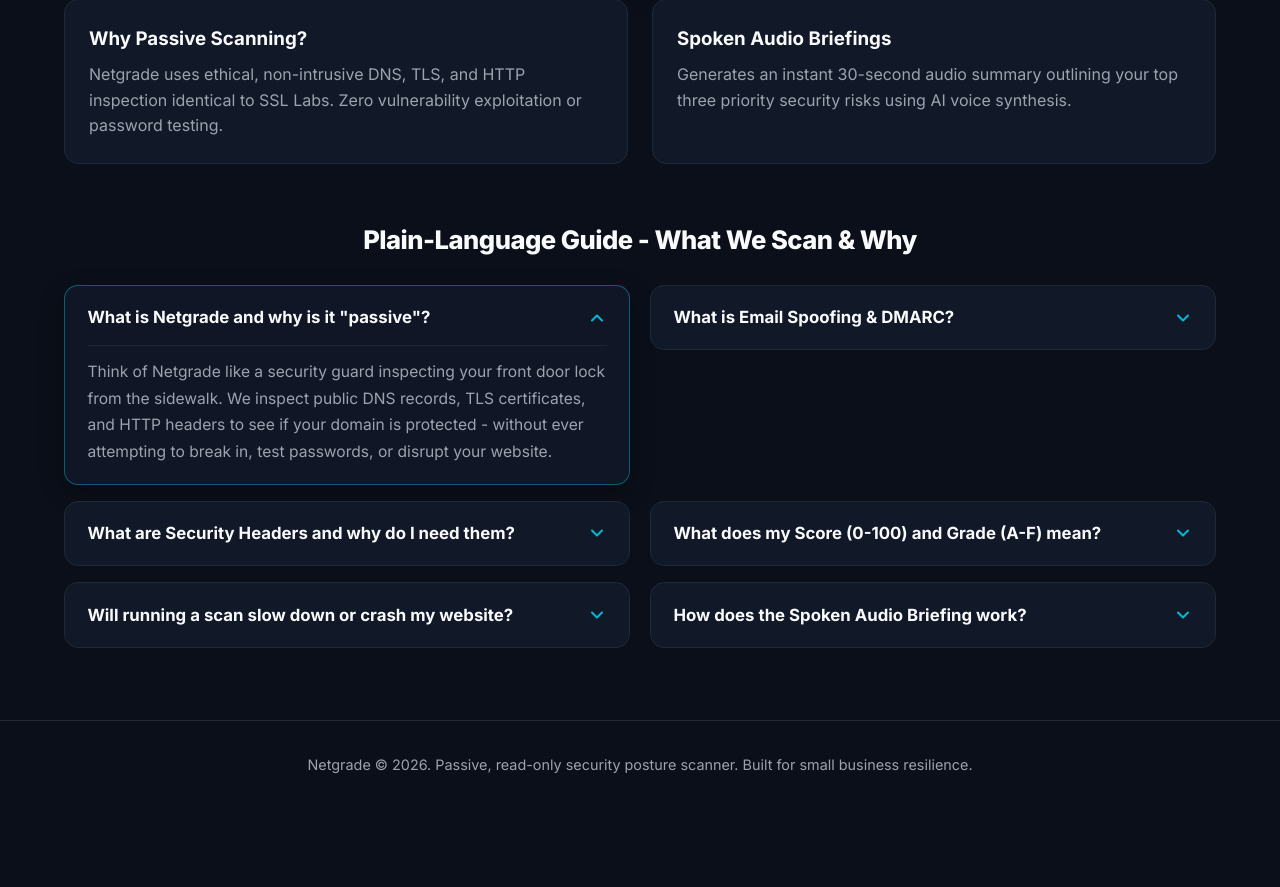
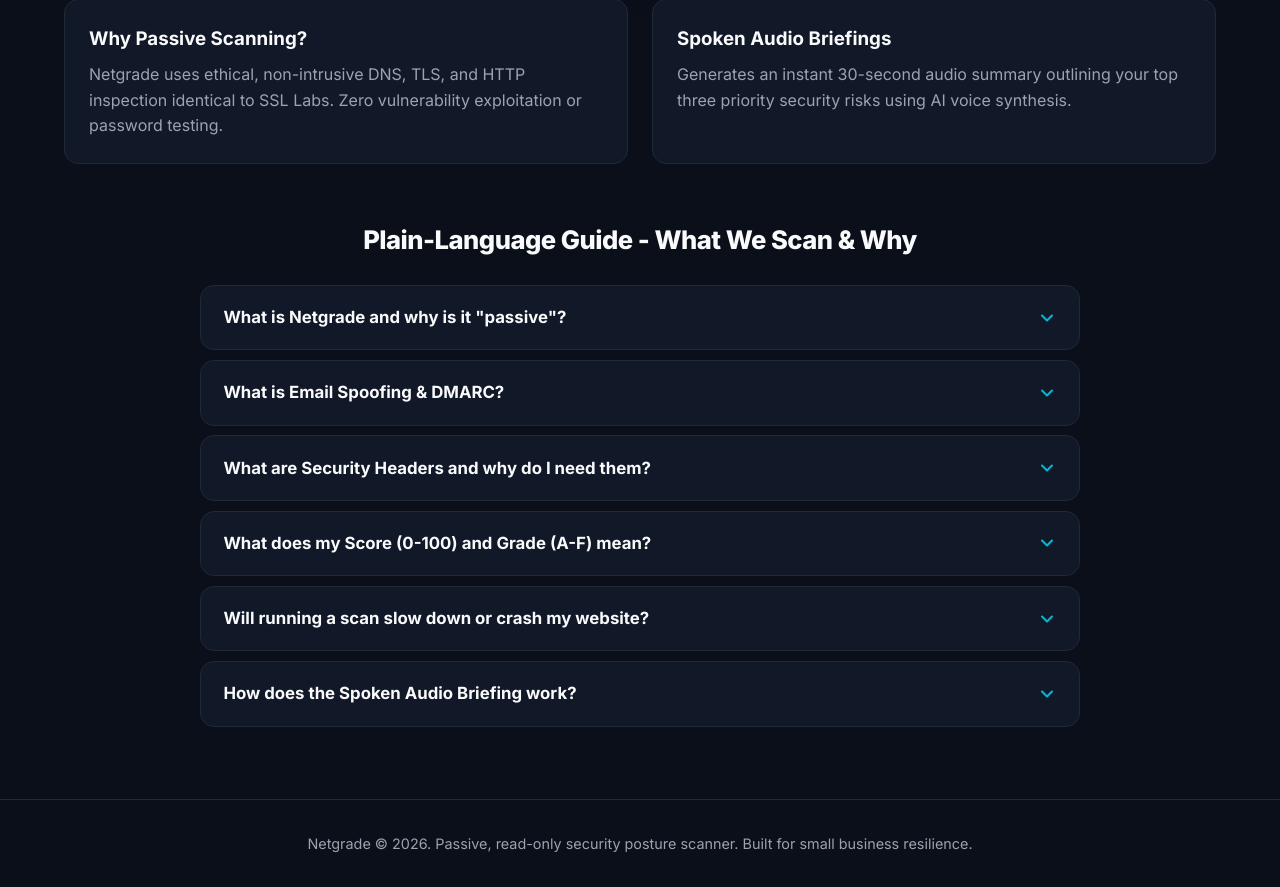
Before and after one commit to maansjayden/netgrade, a Python web app: template templates/index.html in a window 1280 px wide. Shown: the part 505-1392 px from the top of the page. Before the commit the page ends 1278 px from the top, so only its background shows below. Run offline with Jinja, Linux system fonts and the light colour scheme; the template is opened without the code that fills it, so the values that code supplies are empty.

Commit message:
Keep the guide one column, and stop it opening an answer on arrival
Reverts the two-column grid from the previous commit. It measured well closed
-- 36% shorter -- but I only measured it with one item open and never checked
what happens when a reader opens one. In a grid an expanded item makes its whole
row tall, leaves a hole beside itself, and displaces everything below. One column
expands downwards only, which is what clicking a question should do. Verified:
opening the third item shifts items four to six by ~107px and moves nothing
above it, at 1400px, 900px and 390px alike.

The first answer no longer opens on arrival. In one column that read as a
worked example; it was also the one item that restates the "Why Passive
Scanning?" card directly above it, so the most prominent text on the lower page
was a repeat. All six rows are now a uniform 66px.

Two things that make the closed state carry its weight. .faq-item already
declared a transition on border-color, background-color and box-shadow and
nothing ever triggered it on hover, so the rows gave no sign they could be
clicked -- now they do, at a lower intensity than the open state so the two
stay distinguishable. And the answer paragraphs are capped at 68ch: the row is
as wide as the question needs, the answer is prose and reads badly that wide.

Gap tightened to 0.6rem and the column widened to 880px, which narrows the
pinch against the 1152px cards above without pretending an accordion wants to
be full width.

```diff
--- a/static/style.css
+++ b/static/style.css
@@ -606,25 +606,16 @@ h1, h2, h3, h4, h5, h6 {
   color: var(--text-main);
   letter-spacing: -0.02em;
 }
+/* Deliberately one column. Two columns fit and are 36% shorter closed, but an
+   accordion in a grid expands into a tall row and leaves a hole beside the open
+   item, then displaces everything below it. One column expands downwards only,
+   which is what a reader expects when they click a question. */
 .faq-accordion {
   display: flex;
   flex-direction: column;
-  gap: 1rem;
-  max-width: 850px;
+  gap: 0.6rem;
+  max-width: 880px;
   margin: 0 auto;
-}
-
-/* Two columns once there is room for two comfortable measures. Full width so
-   the guide lines up with the cards above instead of stepping in 300px, and
-   align-items: start so opening one answer does not stretch its neighbour. */
-@media (min-width: 900px) {
-  .faq-accordion {
-    display: grid;
-    grid-template-columns: 1fr 1fr;
-    align-items: start;
-    gap: 1rem 1.25rem;
-    max-width: none;
-  }
 }
 .faq-item {
   background: var(--bg-card);
@@ -632,6 +623,14 @@ h1, h2, h3, h4, h5, h6 {
   border-radius: var(--radius);
   padding: 1.15rem 1.4rem;
   transition: border-color 0.2s ease, background-color 0.2s ease, box-shadow 0.2s ease;
+}
+/* The transition above was already declared for these properties and nothing
+   ever triggered it on hover, so six closed rows gave no sign they were
+   clickable. Kept below the open state's intensity so the two read as
+   different things. */
+.faq-item:hover {
+  border-color: rgba(6, 182, 212, 0.28);
+  background: var(--bg-card-hover);
 }
 .faq-item[open] {
   border-color: rgba(6, 182, 212, 0.45);
@@ -675,6 +674,11 @@ h1, h2, h3, h4, h5, h6 {
   line-height: 1.7;
   border-top: 1px solid rgba(255, 255, 255, 0.06);
   padding-top: 0.85rem;
+}
+/* The row is as wide as the question needs; the answer is prose and reads
+   badly at that measure. */
+.faq-content p {
+  max-width: 68ch;
 }
 .faq-content code {
   background: rgba(0, 0, 0, 0.4);
--- a/templates/index.html
+++ b/templates/index.html
@@ -55,7 +55,7 @@
   <h2 id="faq-title" class="faq-title">Plain-Language Guide - What We Scan & Why</h2>
 
   <div class="faq-accordion">
-    <details class="faq-item" open>
+    <details class="faq-item">
       <summary class="faq-summary">
         <span>What is Netgrade and why is it "passive"?</span>
         <svg class="faq-icon" width="20" height="20" viewBox="0 0 24 24" fill="none" stroke="currentColor" stroke-width="2.5" stroke-linecap="round" stroke-linejoin="round" aria-hidden="true"><polyline points="6 9 12 15 18 9"></polyline></svg>
```
